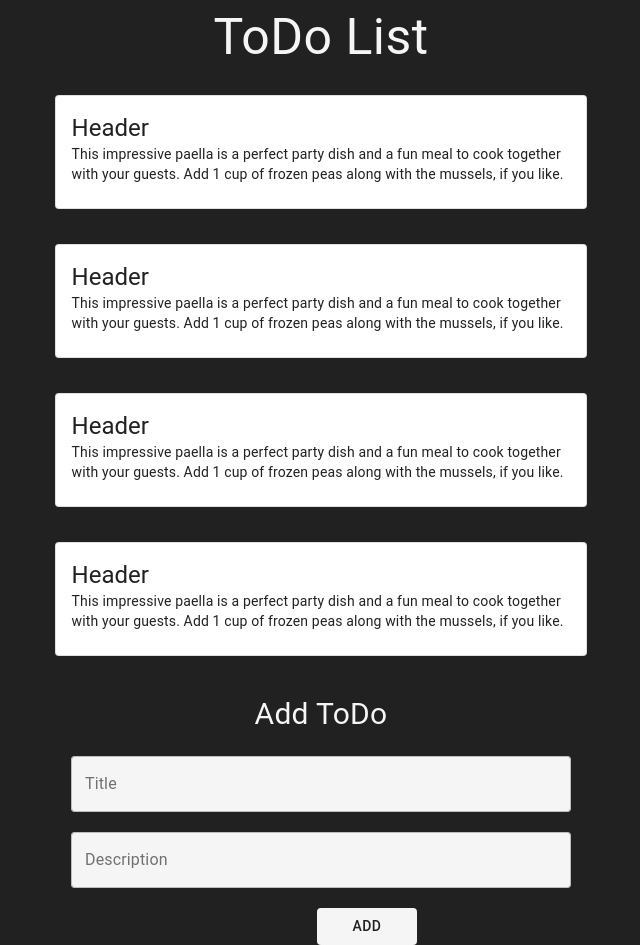
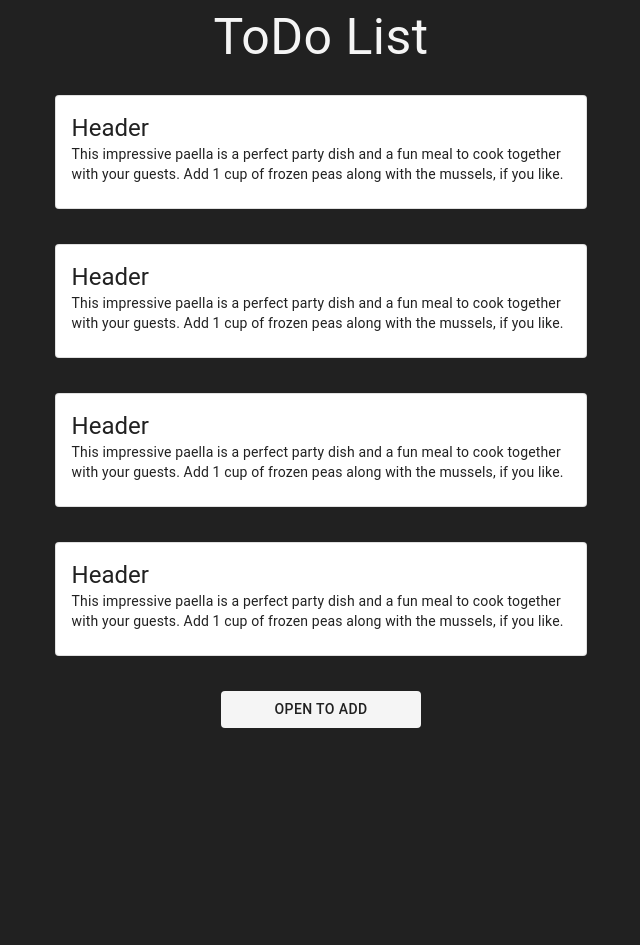
Before and after one commit to PolinaRaguilo/TodoList, a React (Create React App) app: page / in a window 1280 px wide. Shown: the whole page, without its empty margins (319-959 px from the left). After the commit the page ends 800 px from the top, so only its background shows below. Built offline with nearby package versions, Linux system fonts and the light colour scheme.

Commit message:
Added modal

```diff
--- a/src/components/add-form/add-form.js
+++ b/src/components/add-form/add-form.js
@@ -1,10 +1,13 @@
 import {
   Button,
+  colors,
   Container,
   makeStyles,
+  Modal,
   TextField,
   Typography,
 } from '@material-ui/core';
+import { useState } from 'react';
 
 const useStyles = makeStyles({
   root: {
@@ -14,17 +17,49 @@ const useStyles = makeStyles({
     fontSize: 30,
     textAlign: 'center',
     marginBottom: 20,
+    color: colors.grey[800],
   },
-  flex__container: {
-    display: 'flex',
-    justifyContent: 'flex-end',
+  button__open: {
+    display: 'block',
+    margin: '0 auto',
+  },
+  button__add: {
+    backgroundColor: colors.grey[900],
+    color: colors.grey[100],
+    display: 'block',
+    margin: '0 auto',
+    '&:hover': {
+      backgroundColor: colors.grey[700],
+    },
+  },
+  paper: {
+    marginTop: 200,
+    padding: '20px 0px 20px 0px',
+    margin: '0 auto',
+    width: '40%',
+    borderRadius: 30,
+    backgroundColor: colors.grey[100],
   },
 });
 
 const AddForm = () => {
   const classes = useStyles();
+  const [open, setOpen] = useState(false);
+
+  const openHandler = () => {
+    setOpen(true);
+  };
+
+  const closeHandler = () => {
+    setOpen(false);
+  };
   return (
     <>
+      <Button className={classes.button__open} onClick={openHandler}>
+        Open to add
+      </Button>
+      <Modal open={open} onClose={closeHandler}>
+        <Container className={classes.paper}>
           <Typography className={classes.title}>Add ToDo</Typography>
           <form className={classes.root}>
             <Container>
@@ -39,10 +74,10 @@ const AddForm = () => {
                 rowsMax={5}
               />
             </Container>
-        <Container className={classes.flex__container}>
-          <Button>Add</Button>
+            <Button className={classes.button__add}>Add</Button>
+          </form>
         </Container>
-      </form>
+      </Modal>
     </>
   );
 };
--- a/src/components/main-page/Main-page.js
+++ b/src/components/main-page/Main-page.js
@@ -12,6 +12,7 @@ const useStyles = makeStyles(() => ({
 
 const MainPage = () => {
   const classes = useStyles();
+
   return (
     <>
       <Typography className={classes.main__title}>ToDo List</Typography>
--- a/src/styles/theme.js
+++ b/src/styles/theme.js
@@ -33,14 +33,13 @@ const theme = createMuiTheme({
     MuiButton: {
       root: {
         backgroundColor: colors.grey[100],
-        width: 100,
+        width: 200,
         marginRight: 200,
         '&:hover': {
           backgroundColor: colors.grey[300],
         },
       },
     },
-
     MuiTypography: {
       root: {},
     },
```
Lines whose indentation alone changed are shown as unchanged.
